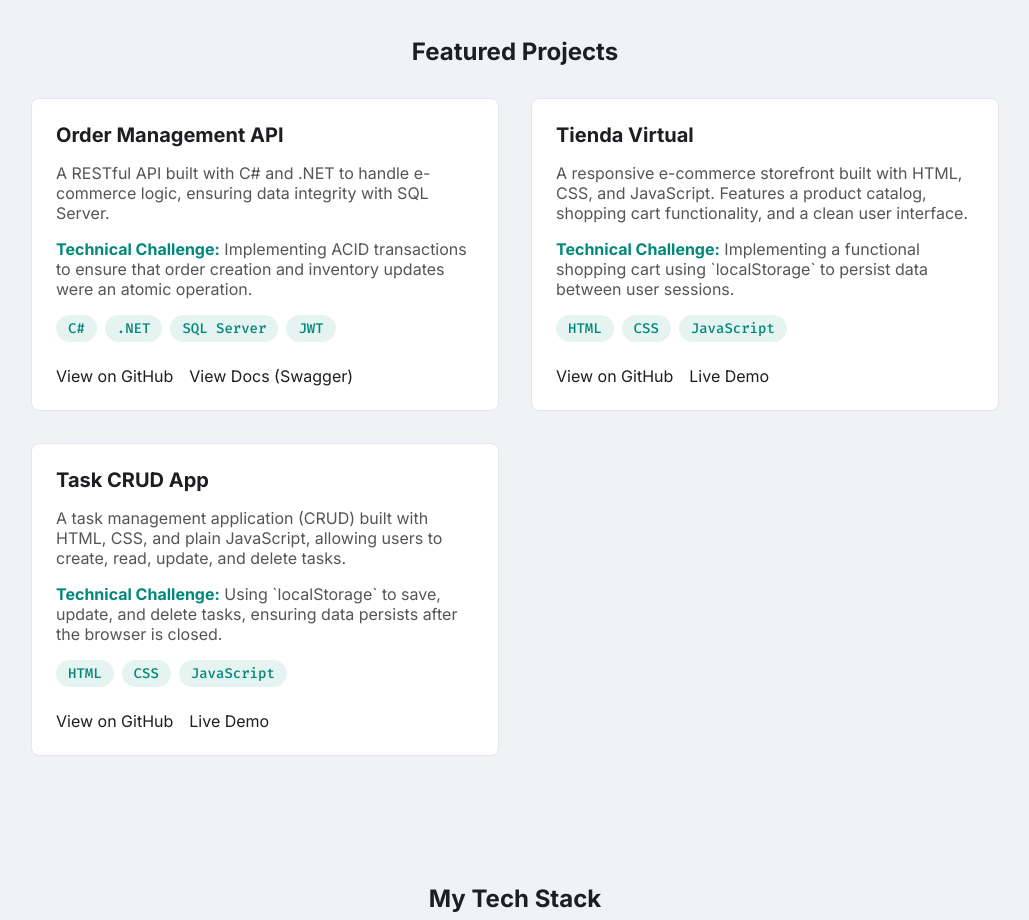
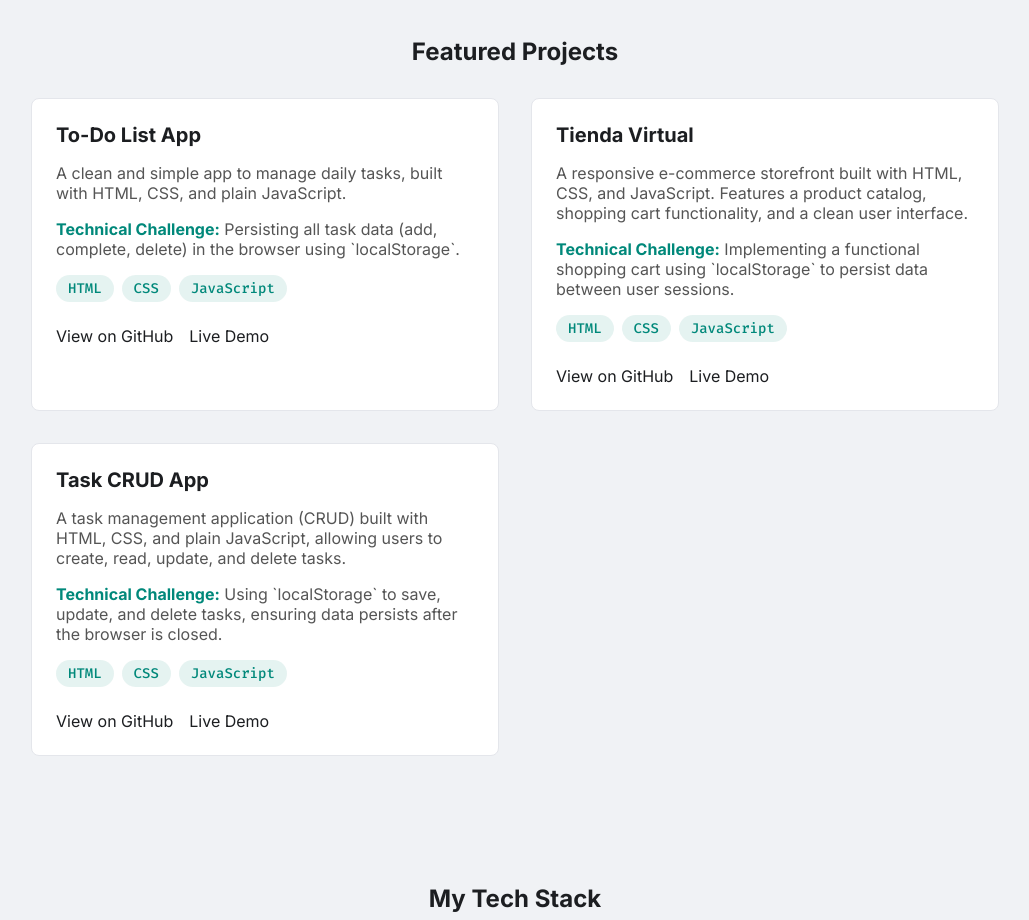
Before and after one commit to AlvinSanchezO/mi-portafolio, a plain HTML site: page index.html in a window 1280 px wide. Shown: the part 940-1860 px from the top of the page, without its empty margins (125-1154 px from the left). Drawn offline with nearby package versions, Linux system fonts and the light colour scheme.

Commit message:
feat: Replace project 1 with To-Do List App

```diff
--- a/index.html
+++ b/index.html
@@ -85,22 +85,21 @@
 
                 <article class="card fade-in">
                     <div class="card__content">
-                        <h3 class="card__title">Order Management API</h3>
+                        <h3 class="card__title">To-Do List App</h3>
                         <p class="card__description">
-                            A RESTful API built with C# and .NET to handle e-commerce logic, ensuring data integrity with SQL Server.
+                           A clean and simple app to manage daily tasks, built with HTML, CSS, and plain JavaScript.
                         </p>
-                        <p class="card__challenge">
-                            <strong>Technical Challenge:</strong> Implementing ACID transactions to ensure that order creation and inventory updates were an atomic operation.
+                         <p class="card__challenge">
+                            <strong>Technical Challenge:</strong> Persisting all task data (add, complete, delete) in the browser using `localStorage`.
                         </p>
                         <ul class="card__tech-list">
-                            <li class="tech-item">C#</li>
-                            <li class="tech-item">.NET</li>
-                            <li class="tech-item">SQL Server</li>
-                            <li class="tech-item">JWT</li>
+                            <li class="tech-item">HTML</li>
+                            <li class="tech-item">CSS</li>
+                            <li class="tech-item">JavaScript</li>
                         </ul>
                         <div class="card__links">
-                            <a href="https://github.com/AlvinSanchezO/tu-repo-proyecto-1" target="_blank" class="card__link">View on GitHub</a>
-                            <a href="#" target="_blank" class="card__link">View Docs (Swagger)</a>
+                            <a href="https://github.com/AlvinSanchezO/mi-todo-list" target="_blank" class="card__link">View on GitHub</a>
+                            <a href="https://alvinsanchezo.github.io/mi-todo-list/" target="_blank" class="card__link">Live Demo</a>
                         </div>
                     </div>
                 </article>
```
